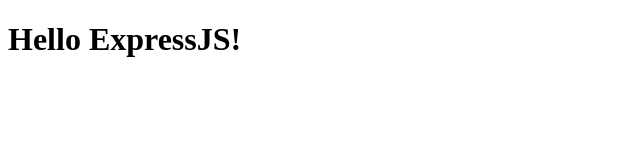
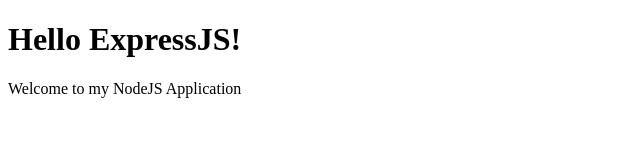
Before and after one commit to shirodkarpushkar/express-web-server, a website: page public/index.html in a window 1280 px wide. Shown: the whole page, without its empty margins (0-640 px from the left). Drawn offline with Linux system fonts and the light colour scheme.

Commit message:
added p tag in body

```diff
--- a/public/index.html
+++ b/public/index.html
@@ -10,5 +10,6 @@
     <h1>
         Hello ExpressJS!
     </h1>
+    <p>Welcome to my NodeJS Application</p>
 </body>
 </html>
```
